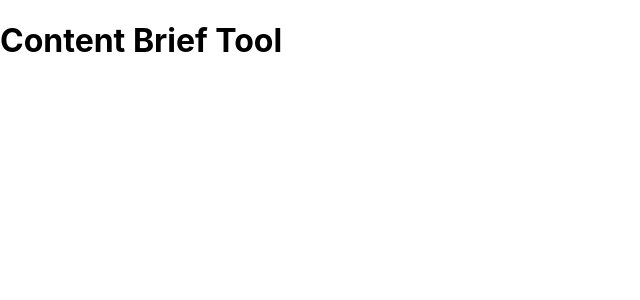
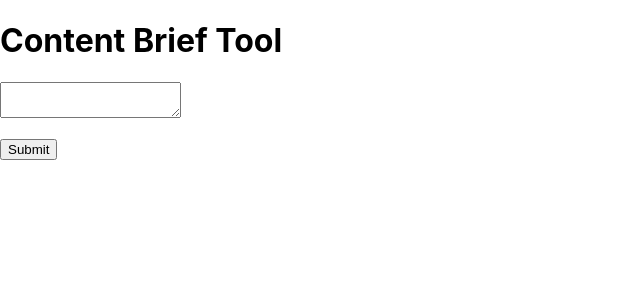
Before and after one commit to prexcre/ai-content-brief-tool, a React (Create React App) app in the folder frontend/: page / in a window 1280 px wide. Shown: the top 300 px of the page, without its empty margins (0-640 px from the left). Built offline with nearby package versions, Linux system fonts and the light colour scheme.

Commit message:
Wire up frontend fetch call to FastAPI backend with CORS support.

```diff
--- a/frontend/src/App.js
+++ b/frontend/src/App.js
@@ -1,10 +1,35 @@
 import logo from './logo.svg';
 import './App.css';
+import {useState} from 'react'
 
 function App() {
+
+  const [message, setMessage] = useState("")
+  const [response, setResponse] = useState("")
+  const [previous_interaction_id, setPreviousInteractionId] = useState(null)
+
+
+
+
   return (
     <div>
       <h1>Content Brief Tool</h1>
+
+      <textarea value={message} onChange={(e) => setMessage(e.target.value)}></textarea>
+
+      <p>{message}</p>
+      <button onClick={ async () =>{
+        const res = await fetch("http://127.0.0.1:8000/strategy", {
+          method: "POST",
+          headers: {"Content-Type": "application/json"},
+          body: JSON.stringify({message: message, previous_interaction_id: previous_interaction_id}),
+        });
+
+        const data = await res.json();
+        console.log(data)
+
+
+      } }>Submit</button>
     </div>
   );
 }
```
